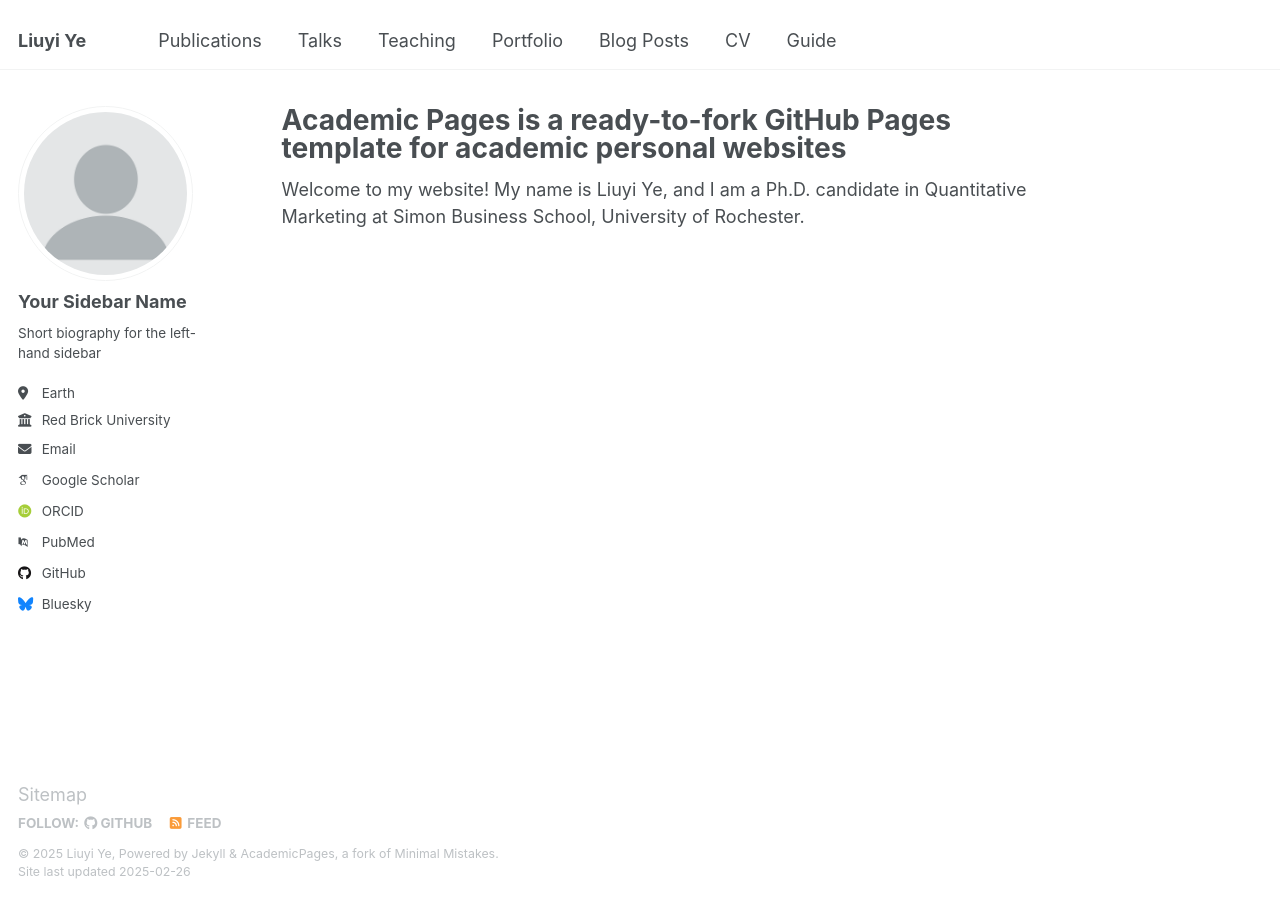
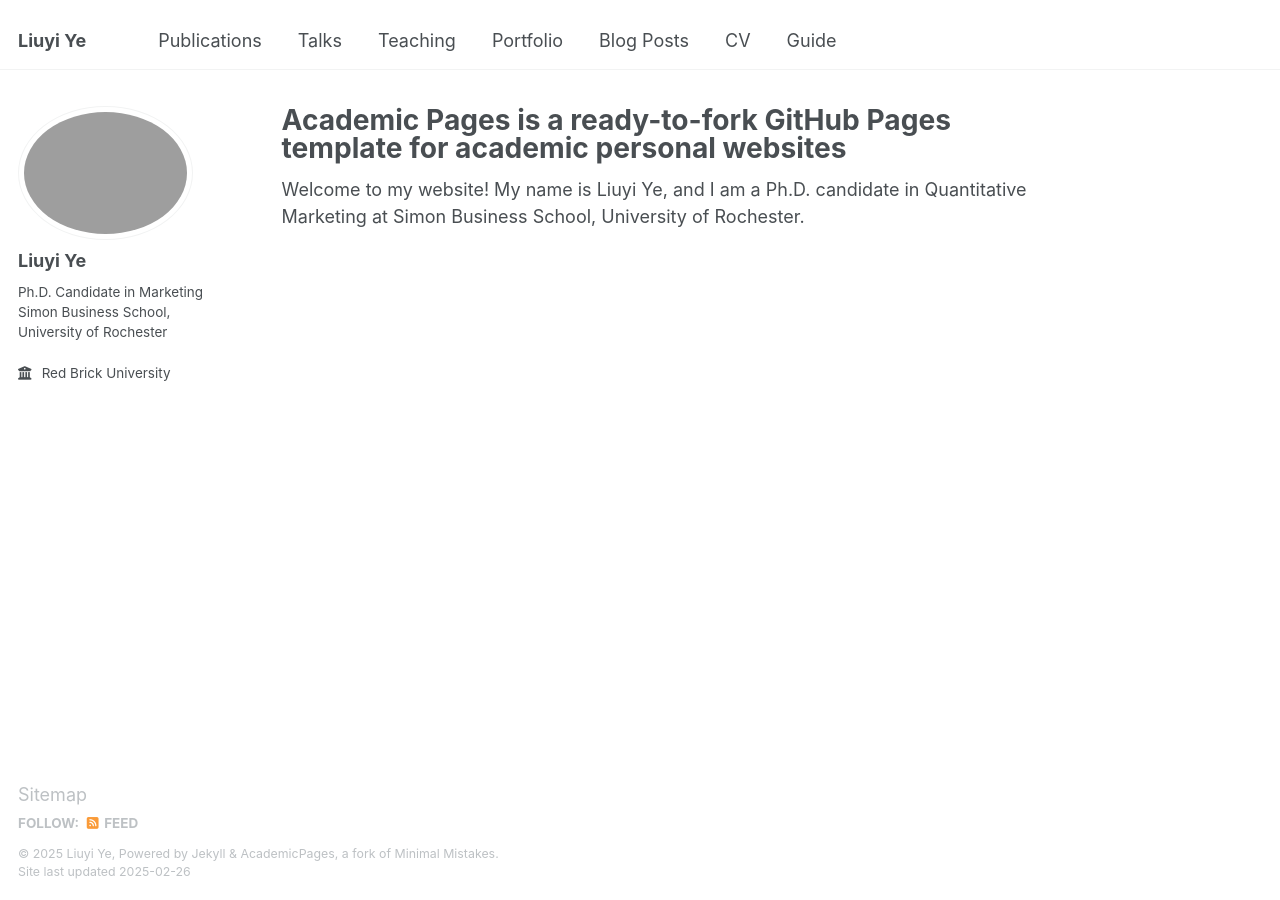
Before and after one commit to jamesyeh111/liuyiye, a Jekyll site: the page built from _pages/about.md, in a window 1280 px wide. Built offline with Jekyll 4.4.1, drawn with Linux system fonts in a browser that asks for light colours; some web fonts are replaced.

Commit message:
Update _config.yml

```diff
--- a/_config.yml
+++ b/_config.yml
@@ -24,22 +24,20 @@ repository               : "jamesyeh111/liuyiye.github.io"
 #               Additional customization can be done by editing /_includes/author-profile.html
 author:
   # Biographic information
-  avatar           : "profile.png"
-  name             : "Your Sidebar Name"
+  name             : "Liuyi Ye"
   pronouns         : # example: "she/her"
-  bio              : "Short biography for the left-hand sidebar"
-  location         : "Earth"
+  bio              : "Ph.D. Candidate in Marketing Simon Business School, University of Rochester"
   employer         : "Red Brick University"
   uri              : # URL
-  email            : "none@example.org"
+  email            : # EMAIL
 
   # Academic websites
   arxiv            : # URL - Update with the correct link to your profile
-  googlescholar    : "https://scholar.google.com/citations?user=PS_CX0AAAAAJ"
+  googlescholar    : # "https://scholar.google.com/citations?user=PS_CX0AAAAAJ"
   impactstory      : # URL
-  orcid            : "http://orcid.org/yourorcidurl"
+  orcid            : #"http://orcid.org/yourorcidurl"
   semantic         : # URL
-  pubmed           : "https://www.ncbi.nlm.nih.gov/pubmed/?term=john+snow"
+  pubmed           : #"https://www.ncbi.nlm.nih.gov/pubmed/?term=john+snow"
   researchgate     : # URL
   scopus           : # URL
 
@@ -47,12 +45,12 @@ author:
   bitbucket        : # Username - Update with your username on the site
   codepen          : # Username
   dribbble         : # Username
-  github           : "academicpages"
+  github           : #"academicpages"
   kaggle           : # Username
   stackoverflow    : # User number or user number and name (i.e., use "1" or "1/jeff-atwood")
 
   # Social media
-  bluesky          : "bsky.app" # Replace this with you Bluesky username
+  bluesky          : # "bsky.app" # Replace this with you Bluesky username
   facebook         : # Username
   flickr           : # Username
   foursquare       : # Username
```
